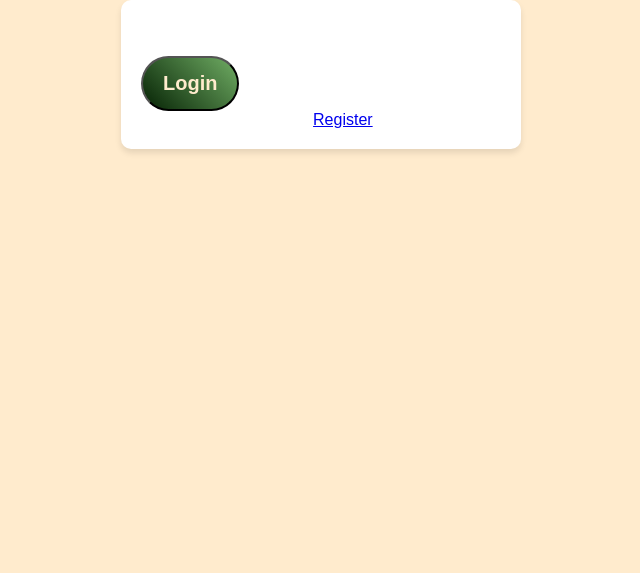
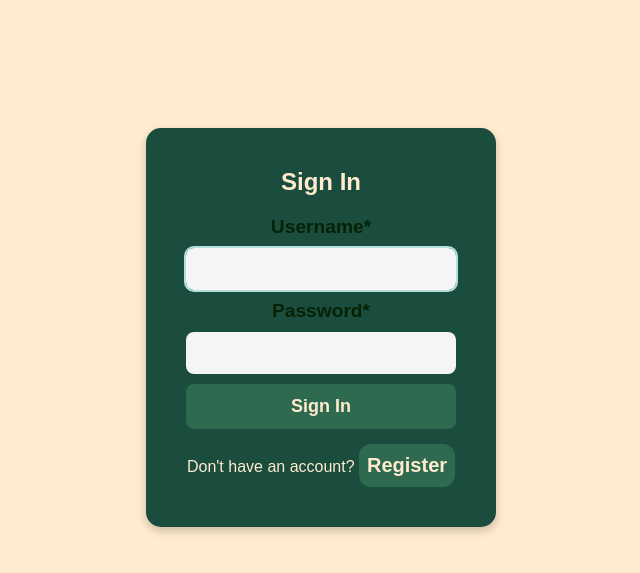
Before and after one commit to The-Lovebugs/Glapped, a Django app: page /login/ in a window 1280 px wide. Shown: the part 72-645 px from the top of the page, without its empty margins (319-959 px from the left). Run offline with Django 5.2, Linux system fonts and the light colour scheme; some libraries are stand-ins or nearby versions.

Commit message:
login page

```diff
--- a/Glapped/register/templates/register/register.html
+++ b/Glapped/register/templates/register/register.html
@@ -3,7 +3,7 @@
 {% block content %}
 
     {%csrf_token%}
-    <form method="POST" class="form-group">
+    <form method="POST" class="custom-form">
         {% csrf_token %}
         {{ form|crispy }}
         <button type="submit" class="btn btn-success">Register</button>
--- a/Glapped/register/templates/registration/login.html
+++ b/Glapped/register/templates/registration/login.html
@@ -1,11 +1,14 @@
-{% extends "loginBase.html"%}
-{% block title %} Create an account {% endblock %}
+{% extends "loginBase.html" %}
+{% block title %}Login{% endblock %}
 {% load crispy_forms_tags %}
 {% block content %}
-{%csrf_token%}
-<form method="POST" class="custom-form">
-    {% csrf_token %}
-    {{ form|crispy }}
-    <button type="submit" class="bgb-button">Login</button>
-    <p>Don't have an account? <a href="/register">Register</a></p>
+<div class="custom-form-container">
+    <h2>Sign In</h2>
+    <form method="POST" class="custom-form">
+        {% csrf_token %}
+        {{ form|crispy }}
+        <button type="submit">Sign In</button>
+        <p>Don't have an account? <a href="/register">Register</a></p>
+    </form>
+</div>
 {% endblock %}
--- a/Glapped/static/style.css
+++ b/Glapped/static/style.css
@@ -137,33 +137,82 @@ nav ul li a{
     }
 }
 
-.custom-form {
-    background-color: #ffffff;
-    padding: 20px;
-    border-radius: 10px;
-    max-width: 400px;
-    margin: auto;
-    box-shadow: 0px 4px 6px rgba(0, 0, 0, 0.1);
+.custom-form label{
+    font-weight: bold;
+    font-size: larger;
+    color: #052204;
 }
 
-.custom-form{
-    color: #fff;
+.custom-form-container {
+    background: #1b4d3e;
+    padding: 40px;
+    border-radius: 15px;
+    box-shadow: 0px 4px 10px rgba(0, 0, 0, 0.2);
+    text-align: center;
+    margin:auto;
+    width: 350px;
+    align-self: center;
+    margin-top: 10%;
 }
-.custom-form input{
+
+.custom-form-container h2 {
+    color: blanchedalmond;
+    font-size: 24px;
+    margin-bottom: 20px;
+}
+
+.custom-form input {
+    width: 100%;
+    padding: 12px;
+    margin: 10px 0;
+    border: none;
+    border-radius: 8px;
     font-size: 16px;
+    background: #f5f5f5;
+    text-align: center;
+}
+
+.custom-form input:focus {
+    outline: 2px solid #b2dfdb;
+}
+
+.custom-form button {
+    background: #2d6a4f;
     color: blanchedalmond;
-    margin-left: 14px;
+    font-weight: bold;
+    padding: 12px;
+    border: none;
+    width: 100%;
+    border-radius: 8px;
+    font-size: 18px;
+    cursor: pointer;
+    transition: 0.3s;
+}
+
+.custom-form button:hover {
+    background: #155734;
+    color: white;
+}
+
+.custom-form p {
+    margin-top: 15px;
+    color: blanchedalmond;
+}
+
+.custom-form a {
+    display: inline-block;
+    text-decoration: none;
+    color: blanchedalmond;
+    background-color: #2d6a4f;
+    font-size: 20px;
     font-weight: bolder;
-    outline: none;
-    border: none;
-    background: transparent;
-    flex: 1;
+    border-radius: 12px;
+    padding: 10px 8px;
+    transition: 0.3s;
 }
-.custom-form select,
-.custom-form textarea {
-    width: 100%;
-    padding: 10px;
-    border-radius: 5px;
-    border: 1px solid #ccc;
-    margin-bottom: 10px;
+
+
+.custom-form a:hover {
+    background-color: #155734;
+    color: white;
 }
```
Also changed, not shown: Glapped/db.sqlite3.
